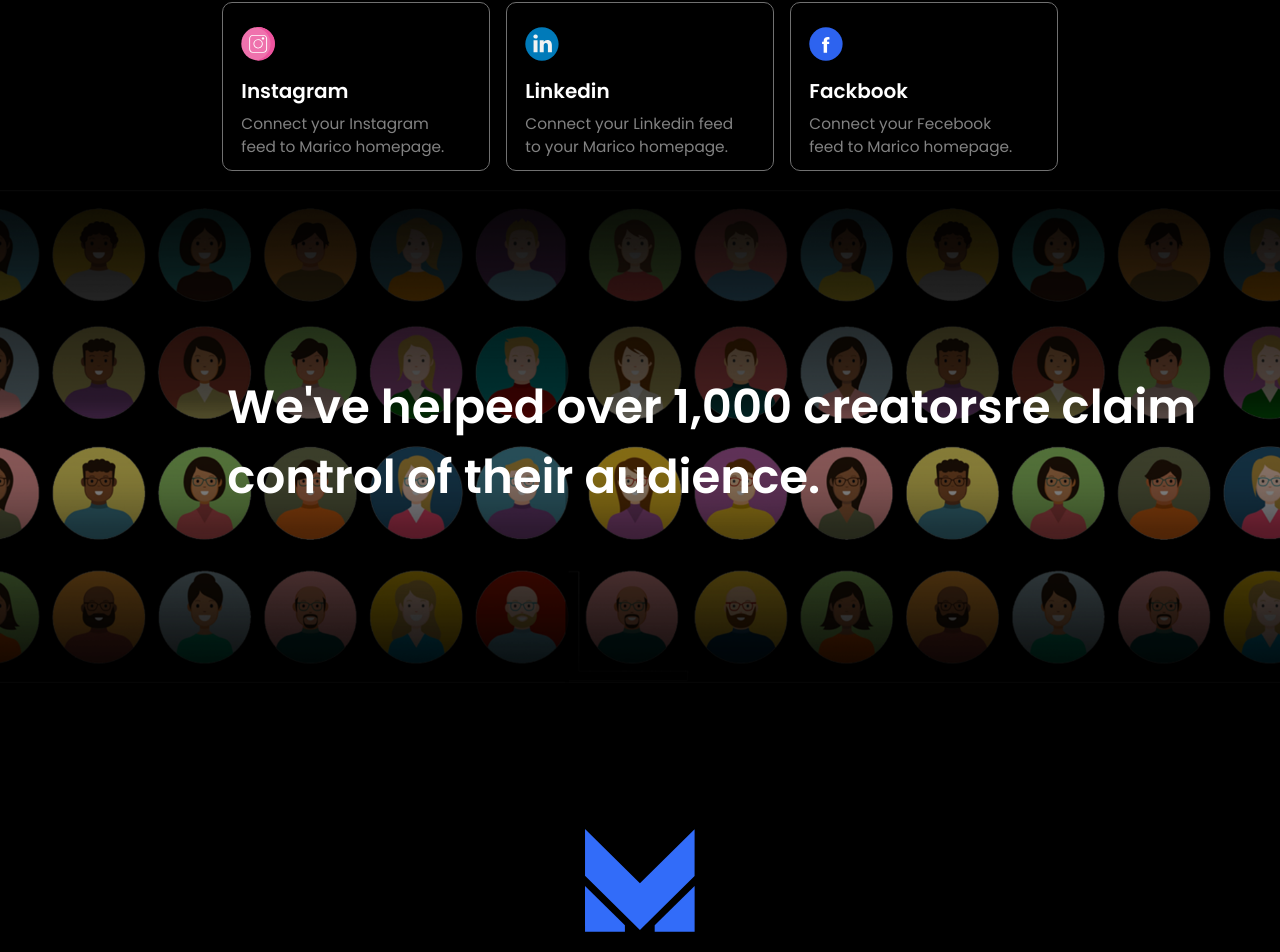
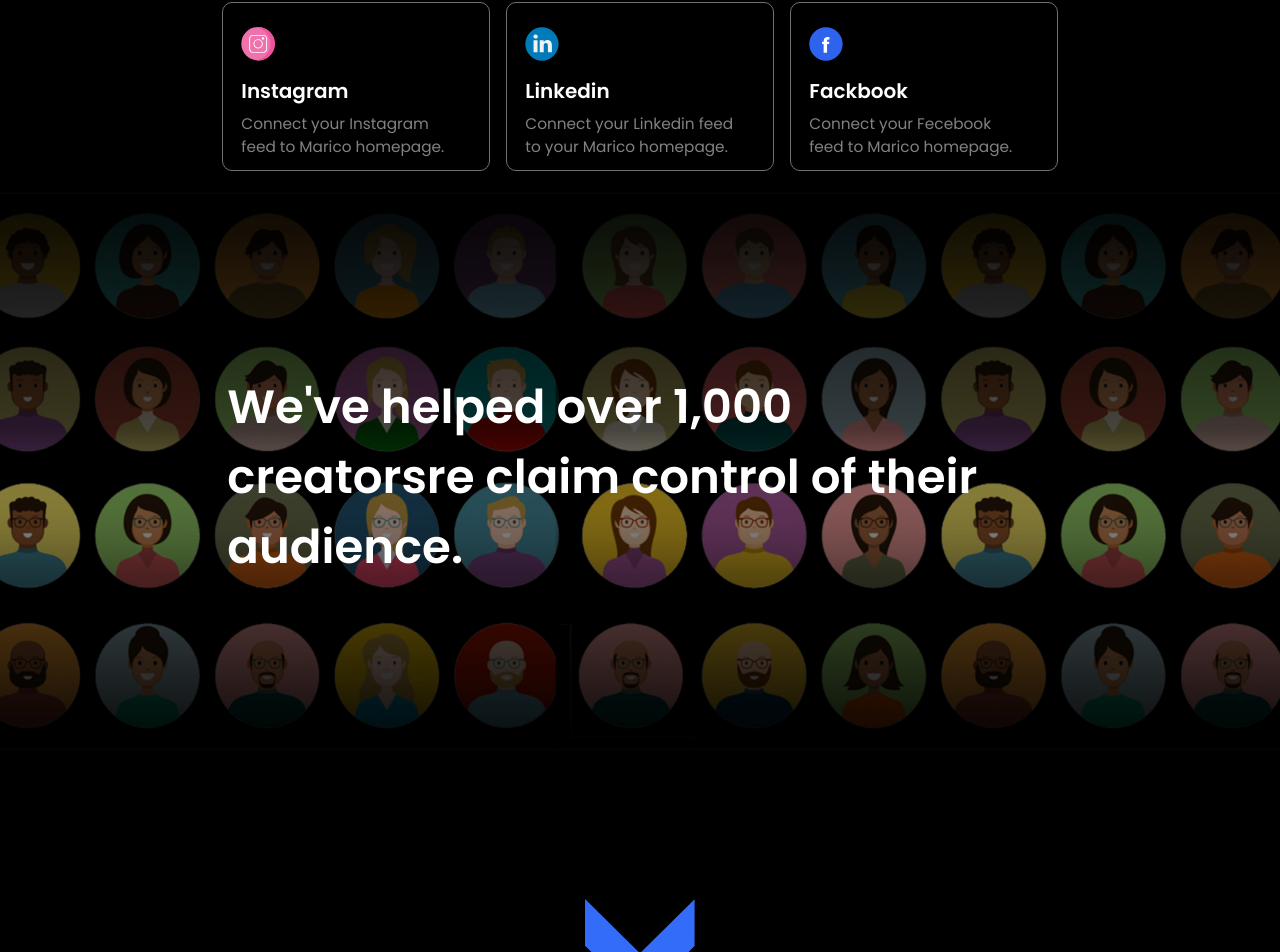
Before and after one commit to salohiddinovAsadbek/7-dars, a React (Create React App) app: page /blog in a window 1280 px wide. Shown: the part 925-1877 px from the top of the page. Built offline with nearby package versions, Linux system fonts and the light colour scheme; a web font is replaced by a local one.

Commit message:
blog mistake fixed

```diff
--- a/src/assets/blog.css
+++ b/src/assets/blog.css
@@ -66,7 +66,7 @@
   background-position: center;
   background-repeat: no-repeat;
   background-size: cover;
-  padding: calc(301 / 19.2 * 1vw) calc(43 / 19.2 * 1vw) calc(288 / 19.2 * 1vw)
+  padding: calc(301 / 19.2 * 1vw) calc(433 / 19.2 * 1vw) calc(288 / 19.2 * 1vw)
     calc(341 / 19.2 * 1vw);
 }
 
```
